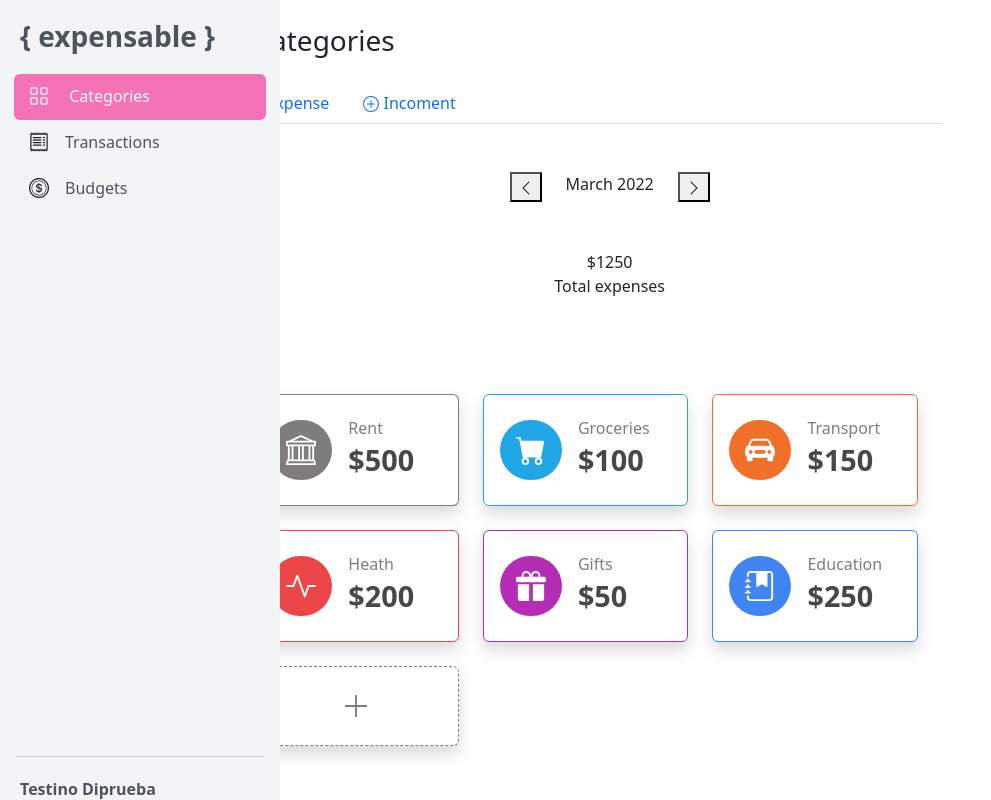
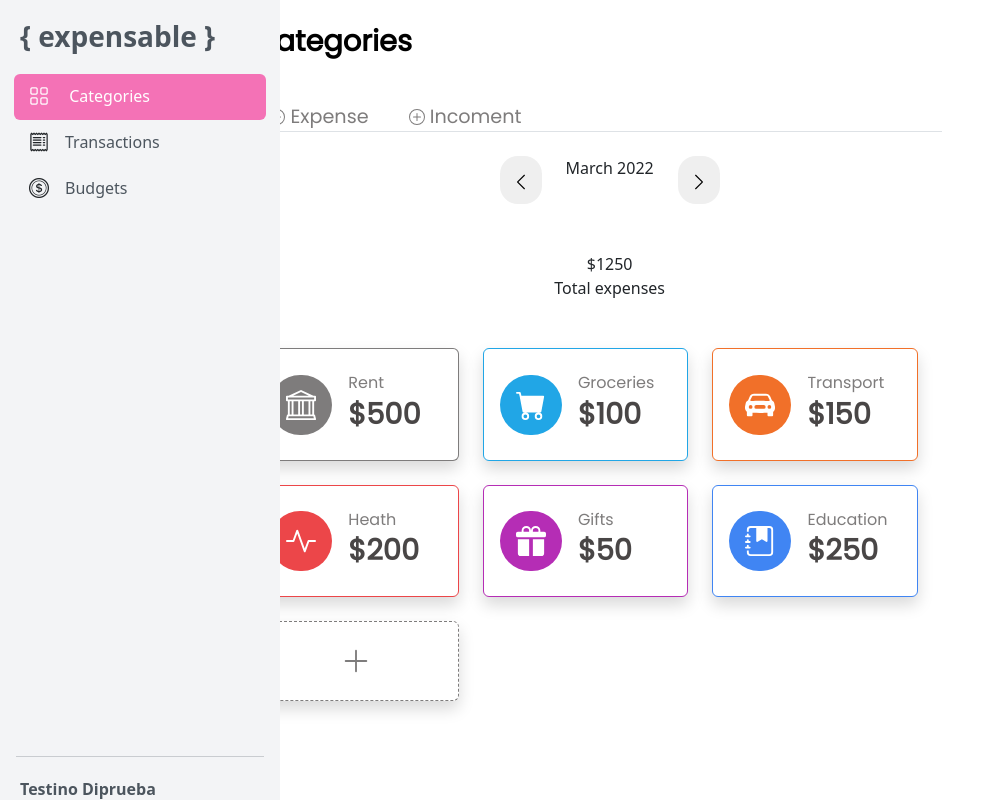
Before and after one commit to saral2829/Proyecto-Transacciones, an Angular app: page / in a window 1280 px wide. Shown: the whole page, without its empty margins (0-991 px from the left). Built offline with nearby package versions, Linux system fonts and the light colour scheme.

Commit message:
font-family-poppins

```diff
--- a/src/app/Componente/category/category.component.css
+++ b/src/app/Componente/category/category.component.css
@@ -1,6 +1,7 @@
 *{
     margin:0;
 }
+@import url('https://fonts.googleapis.com/css2?family=Poppins&display=swap');
 :host{
     --red-color:#ec4649;
     --purple-color:rgb(181, 45, 181);
@@ -94,14 +95,47 @@
 }
 
 /*Estilos de texto*/
+.text-title-category{
+    font-size:1.8rem;
+    font-weight: 800;
+    color:black;
+    font-family: 'Poppins', sans-serif;
+
+}
 
 .text-category{
     font-size: 1.0rem;
     color:var(--gris-color);
+    font-family: 'Poppins', sans-serif;
 }
 .mont-category small{
     font-size: 1.8rem;
     font-weight: 600;
     color:rgba(43, 40, 40, 0.858);
+    font-family: 'Poppins', sans-serif;
 
 }
+
+/*Estilos de nav*/
+.nav-item{
+margin:20px 0 0 20px;
+}
+.nav-item a{
+    text-decoration: none;
+    color: var(--gris-color);
+    font-size: 1.2rem;
+    padding: 0px 0px 0px 20px;
+    font-family: 'Poppins', sans-serif;
+}
+.nav-item a:hover{
+    /* background-color: red !important; */
+    /* border-bottom: #4085f3; */
+    border-bottom: solid 5px  #d92d78 !important;
+    color: #d92d78;
+}
+
+.return--button, .next--button{
+    border: var(--gris-color) ;
+    border-radius: 18px;
+    padding: 12px;
+}
--- a/src/app/Componente/category/category.component.html
+++ b/src/app/Componente/category/category.component.html
@@ -8,7 +8,7 @@
 
           <!-- Page Heading -->
           <div class="d-sm-flex align-items-center justify-content-between m-4">
-              <h1 class="h3 mb-0 text-gray-800">Categories</h1>
+              <h1 class=" mb-0 text-title-category">Categories</h1>
 
           </div>
 
@@ -16,13 +16,13 @@
             <nav>
               <ul class="nav nav-tabs">
                 <li class="nav-item">
-                  <a class="nav-link " aria-current="page" href="#"><svg xmlns="http://www.w3.org/2000/svg" width="16" height="16" fill="currentColor" class="bi bi-dash-circle" viewBox="0 0 16 16">
+                  <a class="" aria-current="page" href="#"><svg xmlns="http://www.w3.org/2000/svg" width="16" height="16" fill="currentColor" class="bi bi-dash-circle" viewBox="0 0 16 16">
                     <path d="M8 15A7 7 0 1 1 8 1a7 7 0 0 1 0 14zm0 1A8 8 0 1 0 8 0a8 8 0 0 0 0 16z"/>
                     <path d="M4 8a.5.5 0 0 1 .5-.5h7a.5.5 0 0 1 0 1h-7A.5.5 0 0 1 4 8z"/>
                   </svg> Expense</a>
                 </li>
-                <li class="nav-item updown">
-                  <a class="nav-link updown-toggle" data-bs-toggle="updown" href="#" role="button" aria-expanded="false"><svg xmlns="http://www.w3.org/2000/svg" width="16" height="16" fill="currentColor" class="bi bi-plus-circle" viewBox="0 0 16 16">
+                <li class="nav-item ">
+                  <a class="" data-bs-toggle="updown" href="#" role="button" aria-expanded="false"><svg xmlns="http://www.w3.org/2000/svg" width="16" height="16" fill="currentColor" class="bi bi-plus-circle" viewBox="0 0 16 16">
                     <path d="M8 15A7 7 0 1 1 8 1a7 7 0 0 1 0 14zm0 1A8 8 0 1 0 8 0a8 8 0 0 0 0 16z"/>
                     <path d="M8 4a.5.5 0 0 1 .5.5v3h3a.5.5 0 0 1 0 1h-3v3a.5.5 0 0 1-1 0v-3h-3a.5.5 0 0 1 0-1h3v-3A.5.5 0 0 1 8 4z"/>
                   </svg> Incoment</a>
@@ -33,11 +33,11 @@
             </nav>
           </div>
 
-          <section class="container m-4 p-4">
+          <section class="container m-4 ">
             <div class="d-flex justify-content-center align-item-center gap-4">
               <div class=" ">
-                <button>
-                  <svg xmlns="http://www.w3.org/2000/svg" width="16" height="16" fill="currentColor" class="bi bi-chevron-left" viewBox="0 0 16 16">
+                <button class="return--button">
+                  <svg xmlns="http://www.w3.org/2000/svg" width="18" height="18" fill="currentColor" class="bi bi-chevron-left" viewBox="0 0 16 16">
                     <path fill-rule="evenodd" d="M11.354 1.646a.5.5 0 0 1 0 .708L5.707 8l5.647 5.646a.5.5 0 0 1-.708.708l-6-6a.5.5 0 0 1 0-.708l6-6a.5.5 0 0 1 .708 0z"/>
                   </svg>
                 </button>
@@ -46,8 +46,8 @@
                 <p class="text-center">March 2022 </p>
               </div>
               <div>
-                <button>
-                  <svg xmlns="http://www.w3.org/2000/svg" width="16" height="16" fill="currentColor" class="bi bi-chevron-right" viewBox="0 0 16 16">
+                <button class="next--button">
+                  <svg xmlns="http://www.w3.org/2000/svg" width="18" height="18" fill="currentColor" class="bi bi-chevron-right" viewBox="0 0 16 16">
                     <path fill-rule="evenodd" d="M4.646 1.646a.5.5 0 0 1 .708 0l6 6a.5.5 0 0 1 0 .708l-6 6a.5.5 0 0 1-.708-.708L10.293 8 4.646 2.354a.5.5 0 0 1 0-.708z"/>
                   </svg>
                 </button>
--- a/src/index.html
+++ b/src/index.html
@@ -6,6 +6,7 @@
   <base href="/">
   <meta name="viewport" content="width=device-width, initial-scale=1">
   <link rel="icon" type="image/x-icon" href="favicon.ico">
+  <link rel="preconnect" href="https://fonts.googleapis.com"><link rel="preconnect" href="https://fonts.gstatic.com" crossorigin><link href="https://fonts.googleapis.com/css2?family=Poppins&display=swap" rel="stylesheet">
   <link rel="stylesheet" href="https://cdn.jsdelivr.net/npm/bootstrap-icons@1.10.3/font/bootstrap-icons.css">
   <link href="https://cdn.jsdelivr.net/npm/bootstrap@5.3.0-alpha1/dist/css/bootstrap.min.css" rel="stylesheet" integrity="sha384-GLhlTQ8iRABdZLl6O3oVMWSktQOp6b7In1Zl3/Jr59b6EGGoI1aFkw7cmDA6j6gD" crossorigin="anonymous">
   <script src="https://cdn.jsdelivr.net/npm/bootstrap@5.3.0-alpha1/dist/js/bootstrap.bundle.min.js" integrity="sha384-w76AqPfDkMBDXo30jS1Sgez6pr3x5MlQ1ZAGC+nuZB+EYdgRZgiwxhTBTkF7CXvN" crossorigin="anonymous"></script>
```
